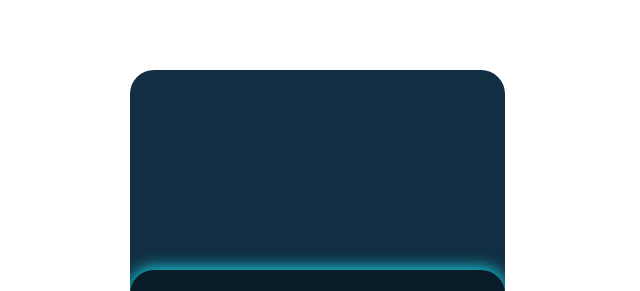
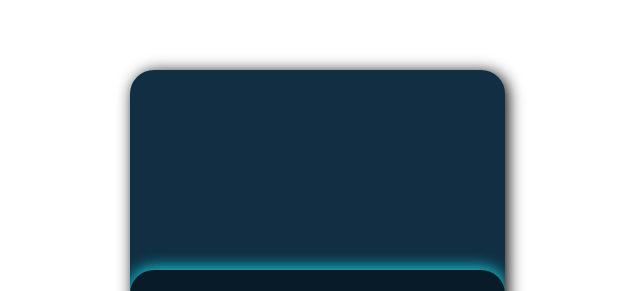
Before and after one commit to TiyisoWolfiez/a-calculator, a plain HTML site: page index.html in a window 1280 px wide. Shown: the top 291 px of the page, without its empty margins (323-963 px from the left). Drawn offline with Linux system fonts and the light colour scheme.

Commit message:
Update main.css

```diff
--- a/main.css
+++ b/main.css
@@ -29,6 +29,7 @@
     flex-direction: column;
     border-radius: 1.5rem;
     overflow: hidden;
+    box-shadow: 3px 2px 16px;
 }
 
 .display{
```
